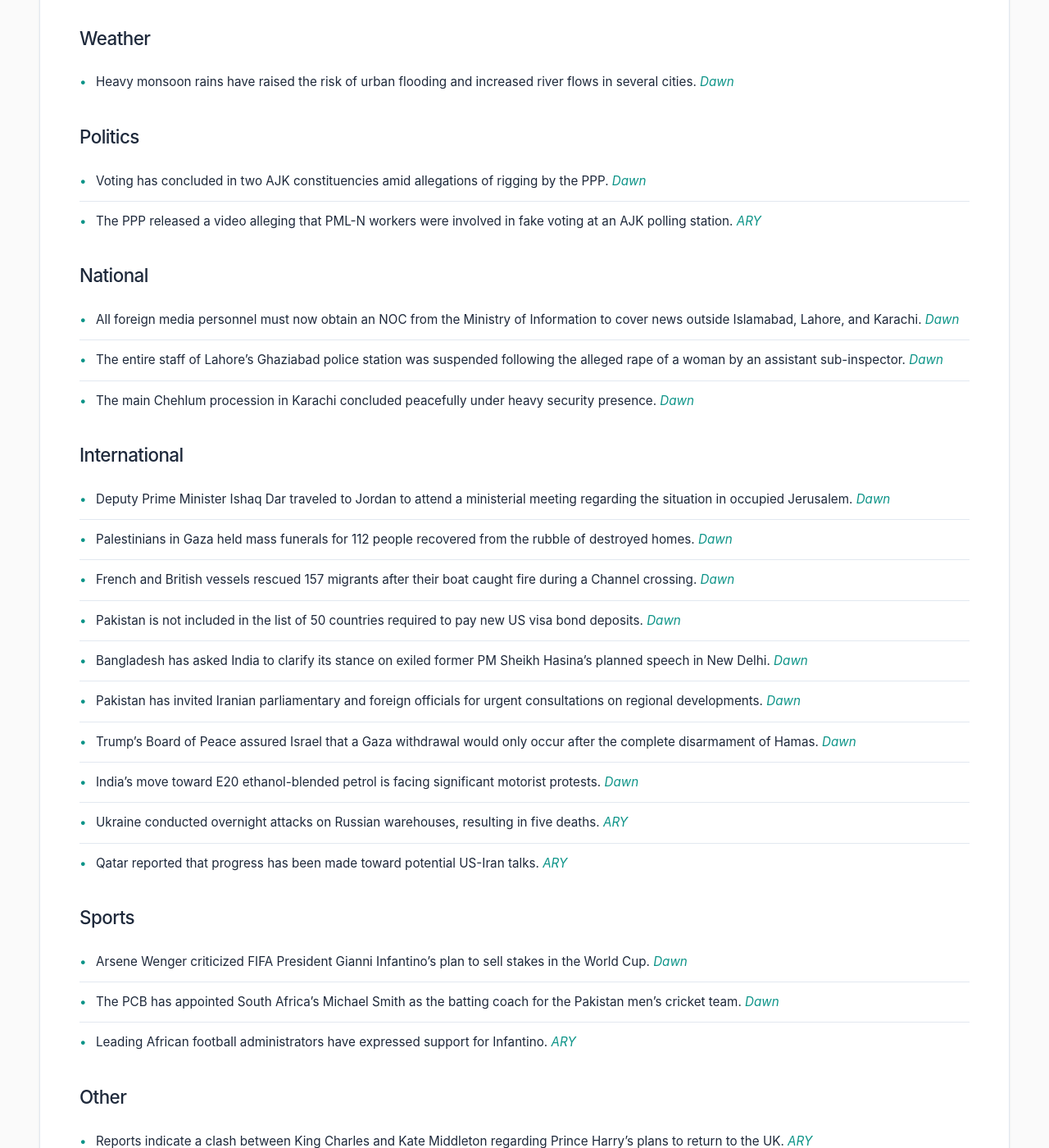
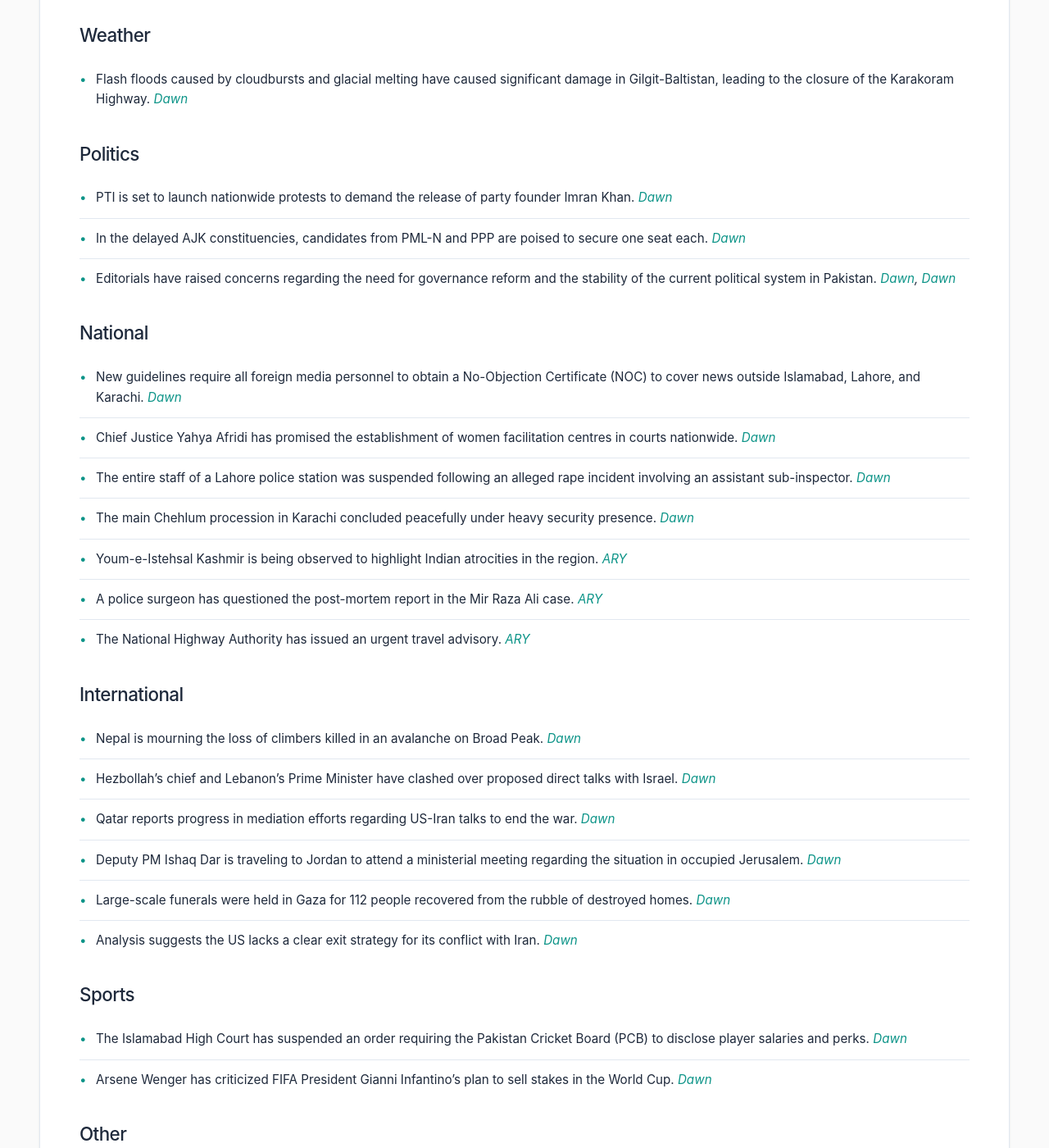
Before and after one commit to zsubzwary/news, a Jekyll site: the page built from en/index.md, in a window 1280 px wide and 1400 px high, scrolled down 795 px. Shown: the whole window at 82% size. Built offline with Jekyll 4.4.1, drawn with Linux system fonts in a browser that asks for light colours; some web fonts are replaced; comment, search, counter and statistics services are not loaded; some of the changed text lies outside the part shown.

Commit message:
DateTime; 2026-08-05T04:03:43.253Z

```diff
--- a/en/index.md
+++ b/en/index.md
@@ -4,50 +4,51 @@ title: Pakistan News Briefing
 lang: en
 ---
 
-Published at: 04-Aug-2026 21:04PKT
+Published at: 05-Aug-2026 09:03PKT
 
 Time to read: 4 mins
 
 ### Economy
-- The State Bank of Pakistan has capped bank charges on digital sales of petroleum products to reduce the financial burden on fuel stations. *[Dawn](https://www.dawn.com/news/2020560/sbp4ag26)*
-- The National Accountability Bureau (NAB) recovered state assets worth Rs2.45 trillion during the second quarter of 2026. *[Dawn](https://www.dawn.com/news/2020570/nab-recovers-rs245tr-worth-of-state-assets-in-second-quarter-of-2026)*
-- Pakistan and Iran have reaffirmed their commitment to expanding bilateral trade to $10 billion. *[Dawn](https://www.dawn.com/news/2020537/pakistan-iran-reaffirm-resolve-to-expand-bilateral-trade-to-10bn)*
-- The government has slashed petrol prices by Rs4.08 and high-speed diesel by Rs2.45. *[Dawn](https://www.dawn.com/news/2020389/govt-slashes-petrol-price-by-rs408-high-speed-diesel-by-rs245)*
-- The government has executed agreements with 16 pension fund managers to operationalize the Defined Contribution Pension Fund Scheme. *[Dawn](https://www.dawn.com/news/2020481/govt-executes-agreements-with-pension-fund-managers)*
-- US markets, including the S&P 500 and Dow, hit record highs driven by AI-linked earnings and Middle East deal hopes. *[ARY](https://arynews.tv/sp-500-dow-hit-record-highs-on-strong-ai-linked-earnings-mideast-deal-hopes)*
-- Current currency rates for USD, SAR, AED, and GBP are available for Pakistan. *[ARY](https://arynews.tv/currency-rates-today-in-pakistan-usd-sar-aed-gbp-aug-4-2026)*
+- The government is planning to unbundle the two gas utilities, SNGPL and SSGCL, into five smaller companies. *[Dawn](https://www.dawn.com/news/2020700/two-gas-utilities-to-become-five)*
+- The government has announced a reduction in petrol prices by Rs3.39 and high-speed diesel by Rs4.07. *[Dawn](https://www.dawn.com/news/2020589/govt-reduces-petrol-price-by-rs339-high-speed-diesel-by-rs407)*
+- The All Pakistan Goods Transporters Alliance has threatened a nationwide wheel-jam strike from August 8 over demands for lower taxes and diesel prices. *[Dawn](https://www.dawn.com/news/2020582/transporters-demand-lower-taxes-and-diesel-prices-threaten-wheel-jam-strike-from-aug-8)*
+- Gold prices have extended gains following lower oil prices and a softer dollar. *[ARY](https://arynews.tv/gold-extends-gains-on-lower-oil-and-softer-dollar)*
+
+### Science & Technology
+- A new beetle genus has been named after the iconic anime character Luffy. *[ARY](https://arynews.tv/new-beetle-genus-named-after-anime-legend-luffy-honors-iconic-one-piece-character)*
 
 ### Weather
-- Heavy monsoon rains have raised the risk of urban flooding and increased river flows in several cities. *[Dawn](https://www.dawn.com/news/2020465/heavy-rain-warning-raises-flood-risk-in-low-lying-areas)*
+- Flash floods caused by cloudbursts and glacial melting have caused significant damage in Gilgit-Baltistan, leading to the closure of the Karakoram Highway. *[Dawn](https://www.dawn.com/news/2020690/karakoram-highway-closed-ghizer-worst-hit-by-more-flash-floods)*
 
 ### Politics
-- Voting has concluded in two AJK constituencies amid allegations of rigging by the PPP. *[Dawn](https://www.dawn.com/news/2020547/ajk-elections-voting-concludes-in-two-constituencies-as-ppp-again-alleges-rigging)*
-- The PPP released a video alleging that PML-N workers were involved in fake voting at an AJK polling station. *[ARY](https://arynews.tv/la-27-ppp-catches-pml-n-workers-in-fake-voting)*
+- PTI is set to launch nationwide protests to demand the release of party founder Imran Khan. *[Dawn](https://www.dawn.com/news/2020688/pti-all-set-to-take-to-streets-for-imrans-release-today)*
+- In the delayed AJK constituencies, candidates from PML-N and PPP are poised to secure one seat each. *[Dawn](https://www.dawn.com/news/2020692/pml-n-ppp-headed-for-one-seat-each-in-delayed-ajk-constituencies)*
+- Editorials have raised concerns regarding the need for governance reform and the stability of the current political system in Pakistan. *[Dawn](https://www.dawn.com/news/2020707/rethinking-governance-in-pakistan), [Dawn](https://www.dawn.com/news/2020708/unravelling-order)*
 
 ### National
-- All foreign media personnel must now obtain an NOC from the Ministry of Information to cover news outside Islamabad, Lahore, and Karachi. *[Dawn](https://www.dawn.com/news/2020579/all-foreign-media-personnel-to-require-noc-from-info-ministry-for-news-coverage-outside-islamabad-lahore-and-karachi)*
-- The entire staff of Lahore’s Ghaziabad police station was suspended following the alleged rape of a woman by an assistant sub-inspector. *[Dawn](https://www.dawn.com/news/2020559/cop-allegedly-rapes-woman-inside-lahore-police-station-entire-staff-suspended)*
+- New guidelines require all foreign media personnel to obtain a No-Objection Certificate (NOC) to cover news outside Islamabad, Lahore, and Karachi. *[Dawn](https://www.dawn.com/news/2020579/all-foreign-media-personnel-to-require-noc-from-info-ministry-for-news-coverage-outside-islamabad-lahore-and-karachi)*
+- Chief Justice Yahya Afridi has promised the establishment of women facilitation centres in courts nationwide. *[Dawn](https://www.dawn.com/news/2020723/cjp-afridi-promises-women-facilitation-centres-in-courts-nationwide)*
+- The entire staff of a Lahore police station was suspended following an alleged rape incident involving an assistant sub-inspector. *[Dawn](https://www.dawn.com/news/2020559/cop-allegedly-rapes-woman-inside-lahore-police-station-entire-staff-suspended)*
 - The main Chehlum procession in Karachi concluded peacefully under heavy security presence. *[Dawn](https://www.dawn.com/news/2020561/main-chehlum-procession-concludes-peacefully-in-karachi-amid-heavy-security)*
+- Youm-e-Istehsal Kashmir is being observed to highlight Indian atrocities in the region. *[ARY](https://arynews.tv/youm-e-istehsal-kashmir-being-observed-today-5-august-2026)*
+- A police surgeon has questioned the post-mortem report in the Mir Raza Ali case. *[ARY](https://arynews.tv/mir-raza-ali-case-police-surgeon-questions-post-mortem-report)*
+- The National Highway Authority has issued an urgent travel advisory. *[ARY](https://arynews.tv/national-highway-authority-issues-urgent-travel-advisory)*
 
 ### International
-- Deputy Prime Minister Ishaq Dar traveled to Jordan to attend a ministerial meeting regarding the situation in occupied Jerusalem. *[Dawn](https://www.dawn.com/news/2020574/dar-departs-for-ministerial-meeting-in-jordan-on-deteriorating-situation-in-occupied-jerusalem-fo)*
-- Palestinians in Gaza held mass funerals for 112 people recovered from the rubble of destroyed homes. *[Dawn](https://www.dawn.com/news/2020581/palestinians-mourn-112-people-retrieved-from-rubble-in-gaza)*
-- French and British vessels rescued 157 migrants after their boat caught fire during a Channel crossing. *[Dawn](https://www.dawn.com/news/2020568/nearly-160-migrants-rescued-after-boat-catches-fire-during-channel-crossing)*
-- Pakistan is not included in the list of 50 countries required to pay new US visa bond deposits. *[Dawn](https://www.dawn.com/news/2020480/pakistan-gets-a-pass-on-new-us-visa-bond-rule)*
-- Bangladesh has asked India to clarify its stance on exiled former PM Sheikh Hasina's planned speech in New Delhi. *[Dawn](https://www.dawn.com/news/2020541/bangladesh-asks-india-to-clarify-stance-on-ousted-pm-hasinas-planned-speech-in-new-delhi)*
-- Pakistan has invited Iranian parliamentary and foreign officials for urgent consultations on regional developments. *[Dawn](https://www.dawn.com/news/2020482/pakistan-to-host-iranian-officials-as-trumps-patience-wears-thin)*
-- Trump’s Board of Peace assured Israel that a Gaza withdrawal would only occur after the complete disarmament of Hamas. *[Dawn](https://www.dawn.com/news/2020532/trumps-board-of-peace-reassures-israel-after-tel-avivs-objections-on-gaza-pullout)*
-- India's move toward E20 ethanol-blended petrol is facing significant motorist protests. *[Dawn](https://www.dawn.com/news/2020569/why-indias-petrol-shift-has-motorists-fuming)*
-- Ukraine conducted overnight attacks on Russian warehouses, resulting in five deaths. *[ARY](https://arynews.tv/ukraine-strikes-3-more-russian-warehouses-and-kills-5-people-in-overnight-attacks-officials-say)*
-- Qatar reported that progress has been made toward potential US-Iran talks. *[ARY](https://arynews.tv/qatar-says-progress-made-toward-us-iran-talks)*
+- Nepal is mourning the loss of climbers killed in an avalanche on Broad Peak. *[Dawn](https://www.dawn.com/news/2020684/nepal-mourns-generation-lost-to-broad-peak-avalanche)*
+- Hezbollah's chief and Lebanon's Prime Minister have clashed over proposed direct talks with Israel. *[Dawn](https://www.dawn.com/news/2020685/hezbollah-chief-lebanese-pm-trade-barbs-over-talks-with-israel)*
+- Qatar reports progress in mediation efforts regarding US-Iran talks to end the war. *[Dawn](https://www.dawn.com/news/2020585/qatar-says-progress-made-toward-us-iran-talks-on-ending-war)*
+- Deputy PM Ishaq Dar is traveling to Jordan to attend a ministerial meeting regarding the situation in occupied Jerusalem. *[Dawn](https://www.dawn.com/news/2020574/dar-departs-for-ministerial-meeting-in-jordan-on-deteriorating-situation-in-occupied-jerusalem-fo)*
+- Large-scale funerals were held in Gaza for 112 people recovered from the rubble of destroyed homes. *[Dawn](https://www.dawn.com/news/2020581/palestinians-mourn-112-people-retrieved-from-rubble-in-gaza)*
+- Analysis suggests the US lacks a clear exit strategy for its conflict with Iran. *[Dawn](https://www.dawn.com/news/2020703/state-of-confusion)*
 
 ### Sports
-- Arsene Wenger criticized FIFA President Gianni Infantino's plan to sell stakes in the World Cup. *[Dawn](https://www.dawn.com/news/2020564/wenger-says-scrapping-infantinos-world-cup-plan-was-absolutely-necessary)*
-- The PCB has appointed South Africa's Michael Smith as the batting coach for the Pakistan men's cricket team. *[Dawn](https://www.dawn.com/news/2020529/pcb-appoints-south-africas-michael-smith-as-batting-coach-for-pakistan-mens-cricket-team)*
-- Leading African football administrators have expressed support for Infantino. *[ARY](https://arynews.tv/infantino-gets-backing-from-leading-african-football-administrators)*
+- The Islamabad High Court has suspended an order requiring the Pakistan Cricket Board (PCB) to disclose player salaries and perks. *[Dawn](https://www.dawn.com/news/2020681/ihc-suspends-order-for-disclosure-of-cricketers-salaries-perks)*
+- Arsene Wenger has criticized FIFA President Gianni Infantino’s plan to sell stakes in the World Cup. *[Dawn](https://www.dawn.com/news/2020564/wenger-says-scrapping-infantinos-world-cup-plan-was-absolutely-necessary)*
 
 ### Other
-- Reports indicate a clash between King Charles and Kate Middleton regarding Prince Harry’s plans to return to the UK. *[ARY](https://arynews.tv/kate-middleton-and-king-charles-clash-over-prince-harrys-uk-return-plans)*
-- King Charles has extended an invitation to Prince Harry to visit Buckingham Palace. *[ARY](https://arynews.tv/royal-rift-deepens-as-king-charles-extends-buckingham-palace-invitation-to-prince-harry)*
-- Katy Perry expressed gratitude to Dua Lipa for her performance at the Sunny Hill Festival. *[ARY](https://arynews.tv/katy-perry-gives-a-warm-thank-you-to-dua-lipa-for-a-magical-debut-at-sunny-hill-festival)*
-- Lewis Hamilton stated he plans to "cancel all work" to play GTA 6 upon its release. *[ARY](https://arynews.tv/lewis-hamilton-says-hell-cancel-all-work-to-play-gta-6-when-it-releases)*
+- Tom Holland's earnings for Spider-Man have increased following the success of his new film. *[ARY](https://arynews.tv/tom-hollands-spider-man-payday-soars-after-new-films-success)*
+- Hulu has confirmed the final season renewal for "The Artful Dodger". *[ARY](https://arynews.tv/hulu-official-renewals-the-artful-dodger-confirmed-for-thrilling-final-season)*
+- Meghan Markle has shared details of a childhood connection to Lilibet ahead of a new documentary. *[ARY](https://arynews.tv/meghan-markle-unveils-heartwarming-childhood-connection-to-lilibet-ahead-of-new-documentary-debut)*
+- Actor Pradeep Rawat has passed away after a battle with cancer. *[ARY](https://arynews.tv/pradeep-rawat-ghajini-villain-and-lagaan-actor-passed-away-after-battling-cancer)*
+- Court proceedings in the Lindsay Clancy trial have revealed details of severe mental health struggles. *[ARY](https://arynews.tv/lindsay-clancy-trial-unveils-journal-entries-detailing-severe-mental-disconnect-and-brain-fog)*
```
